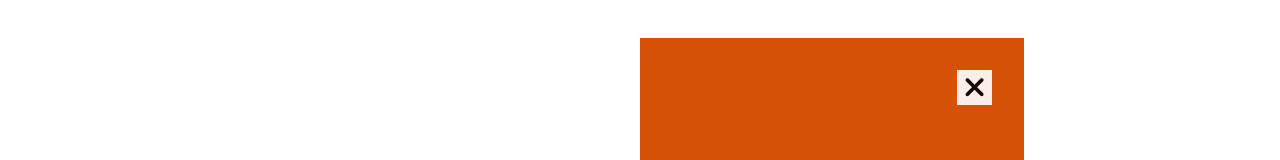
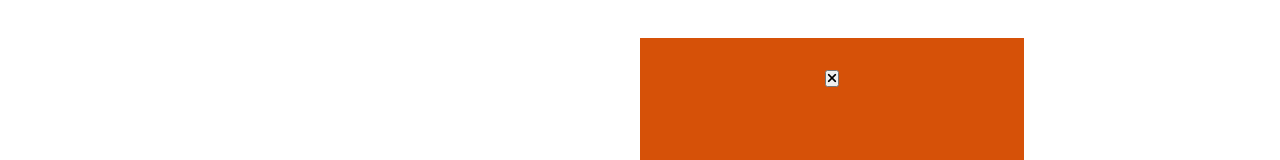
Before and after one commit to lemasam/Food-Recipe, a plain HTML site: page index.html in a window 1280 px wide. Shown: the part 362-522 px from the top of the page. Drawn offline with Linux system fonts and the light colour scheme.

Commit message:
working to remove error in event listener

```diff
--- a/css/style.css
+++ b/css/style.css
@@ -171,19 +171,6 @@ body {
   margin: 2rem;
   background-color: #d65108;
 }
-
-.recipe-close-btn {
-  position: absolute;
-  right: 2rem;
-  top: 2rem;
-  font-size: 1rem;
-  background: whitesmoke;
-  border: none;
-  width: 30px;
-  height: 30px;
-  align-items: center;
-}
-
 .recipe-meal-img img {
   width: 350px;
   height: 350px;
@@ -201,21 +188,6 @@ body {
 .showRecipe{
     display: block;
 }
-.recipe-close-btn{
-    position: absolute;
-    right: 2rem;
-    top: 2rem;
-    font-size: 1.8rem;
-    background: #fff;
-    border: none;
-    width: 35px;
-    height: 35px;
-        display: flex;
-    align-items: center;
-    justify-content: center;
-    opacity: 0.9;
-}
-
 /* .hide {
     display: none;
     visibility: hidden;
--- a/index.html
+++ b/index.html
@@ -51,7 +51,7 @@
           <div class="meal-details">
             <button
               type="button"
-              class="btn recipe-close-btn"
+              objectclass="btn recipe-close-btn"
               id="recipe-close-btn"
             >
               <i class="fas fa-times"></i>
--- a/js/index.js
+++ b/js/index.js
@@ -4,14 +4,14 @@ const mealList = document.getElementById("meal");
 
 const mealDetailsContent = document.querySelector(".meal-details-content");
 
-const recipeCloseBtn = document.getElementById("recipe-close-btn");
+const recipeCloseButton = document.getElementById("recipe-close-btn");
 
 //event listener
 searchBtn.addEventListener("click", getMealList);
 
 mealList.addEventListener("click", getMealRecipe);
 
-recipeCloseBtn.addEventListener("click", () => {
+recipeCloseButton.addEventListener("click", () => {
   mealDetailsContent.parentElement.classList.remove("showRecipe");
 });
 
```
